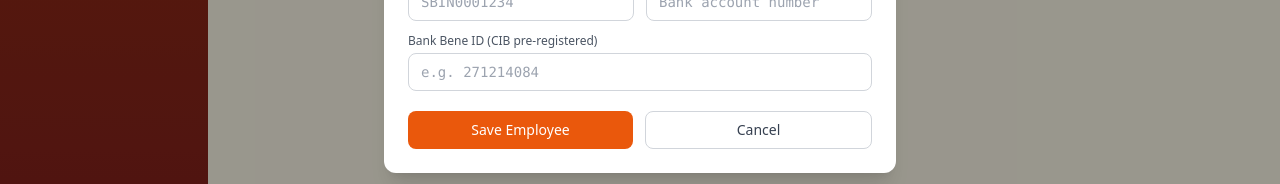
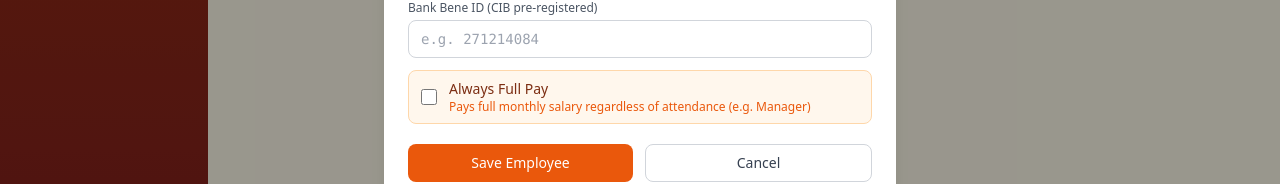
Before and after one commit to karaikudiannalakshmi/Kasi-Payroll, a React (Vite) app: page /employees in a window 1280 px wide. Both pictures are taken after a click on the button "+ Add Employee". Shown: the part 444-628 px from the top of the page. Built offline with nearby package versions, Linux system fonts and the light colour scheme; no server answers; the database is empty.

Commit message:
Add Always Full Pay option for manager

```diff
--- a/src/pages/Employees.jsx
+++ b/src/pages/Employees.jsx
@@ -14,7 +14,7 @@ function parseCSV(text) {
 }
 
 const EMPTY = {
-  name: '', salary: '', designation: '', ifsc: '', accountNo: '', beneId: '', active: true,
+  name: '', salary: '', designation: '', ifsc: '', accountNo: '', beneId: '', fullPayAlways: false, active: true,
 };
 
 export default function Employees() {
@@ -146,9 +146,14 @@ export default function Employees() {
                   <td className="td text-xs font-mono">{emp.accountNo || '—'}</td>
                   <td className="td text-xs font-mono">{emp.beneId || '—'}</td>
                   <td className="td">
-                    <span className={`px-2 py-0.5 rounded-full text-xs font-medium ${emp.active !== false ? 'bg-green-100 text-green-700' : 'bg-gray-100 text-gray-500'}`}>
-                      {emp.active !== false ? 'Active' : 'Inactive'}
-                    </span>
+                    <div className="flex flex-col gap-1">
+                      <span className={`px-2 py-0.5 rounded-full text-xs font-medium w-fit ${emp.active !== false ? 'bg-green-100 text-green-700' : 'bg-gray-100 text-gray-500'}`}>
+                        {emp.active !== false ? 'Active' : 'Inactive'}
+                      </span>
+                      {emp.fullPayAlways && (
+                        <span className="px-2 py-0.5 rounded-full text-xs font-medium w-fit bg-orange-100 text-orange-700">Full Pay</span>
+                      )}
+                    </div>
                   </td>
                   <td className="td">
                     <div className="flex gap-2">
@@ -201,6 +206,20 @@ export default function Employees() {
                   <label className="text-xs font-medium text-gray-600 mb-1 block">Bank Bene ID (CIB pre-registered)</label>
                   <input className="input font-mono" value={form.beneId} onChange={e => setForm(f => ({...f, beneId: e.target.value}))} placeholder="e.g. 271214084" />
                 </div>
+                <div className="col-span-2">
+                  <label className="flex items-center gap-3 cursor-pointer bg-orange-50 border border-orange-200 rounded-lg px-3 py-2">
+                    <input
+                      type="checkbox"
+                      checked={!!form.fullPayAlways}
+                      onChange={e => setForm(f => ({...f, fullPayAlways: e.target.checked}))}
+                      className="w-4 h-4 accent-orange-600"
+                    />
+                    <div>
+                      <div className="text-sm font-medium text-orange-900">Always Full Pay</div>
+                      <div className="text-xs text-orange-600">Pays full monthly salary regardless of attendance (e.g. Manager)</div>
+                    </div>
+                  </label>
+                </div>
               </div>
               <div className="flex gap-3 pt-2">
                 <button type="submit" className="btn-primary flex-1" disabled={saving}>
--- a/src/pages/Salary.jsx
+++ b/src/pages/Salary.jsx
@@ -47,6 +47,7 @@ export default function Salary() {
           attendance[emp.id] || {},
           holidays,
           yearMonth,
+          emp.fullPayAlways === true,
         );
         const advanceDeduction = advMap[emp.id] || 0;
         const loanDeduction    = loanMap[emp.id] || 0;
@@ -168,7 +169,9 @@ export default function Salary() {
                   <td className="td">{i + 1}</td>
                   <td className="td font-medium">{r.name}</td>
                   <td className="td">{fmt(r.monthlySalary)}</td>
-                  <td className="td">{r.effectiveDays.toFixed(2)}</td>
+                  <td className="td">
+                    {r.fullPayAlways ? <span className="text-xs bg-orange-100 text-orange-700 px-2 py-0.5 rounded-full">Full Pay</span> : r.effectiveDays.toFixed(2)}
+                  </td>
                   <td className="td">{r.totalEffectiveHours.toFixed(1)}</td>
                   <td className="td font-semibold text-green-700">{fmt(r.grossSalary)}</td>
                   <td className="td text-red-600">{r.advanceDeduction > 0 ? `−${fmt(r.advanceDeduction)}` : '—'}</td>
--- a/src/utils/calculations.js
+++ b/src/utils/calculations.js
@@ -35,7 +35,27 @@ export function getRates(monthlySalary) {
  * @param {string[]} holidays   - ["01","15"] — paid holiday date strings
  * @param {string}   yearMonth  - "YYYY-MM"
  */
-export function calcEmployeeSalary(monthlySalary, hoursMap = {}, holidays = [], yearMonth) {
+/**
+ * If fullPayAlways=true, return full monthly salary regardless of attendance
+ */
+export function calcEmployeeSalary(monthlySalary, hoursMap = {}, holidays = [], yearMonth, fullPayAlways = false) {
+  if (fullPayAlways) {
+    const { hourly, daily } = getRates(monthlySalary);
+    const [yr, mo] = yearMonth.split('-').map(Number);
+    const daysInMo = new Date(yr, mo, 0).getDate();
+    const totalEffectiveHours = SALARY_DIVISOR * HOURS_PER_DAY; // 26 × 9 = 234
+    return {
+      totalEffectiveHours,
+      effectiveDays: SALARY_DIVISOR,
+      grossSalary: monthlySalary,
+      overtimeHours: 0,
+      holidayWorkedHours: 0,
+      daily,
+      hourly,
+      dayDetails: [],
+      fullPayAlways: true,
+    };
+  }
   const { hourly, daily } = getRates(monthlySalary);
   const [yr, mo] = yearMonth.split('-').map(Number);
   const daysInMonth = new Date(yr, mo, 0).getDate();
```
